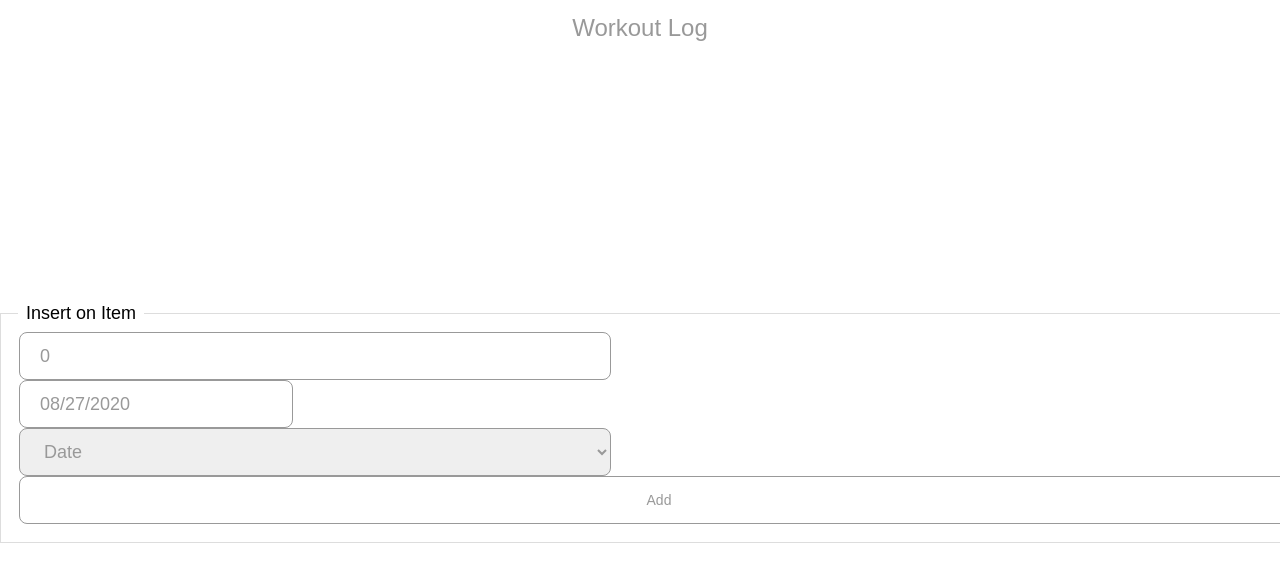
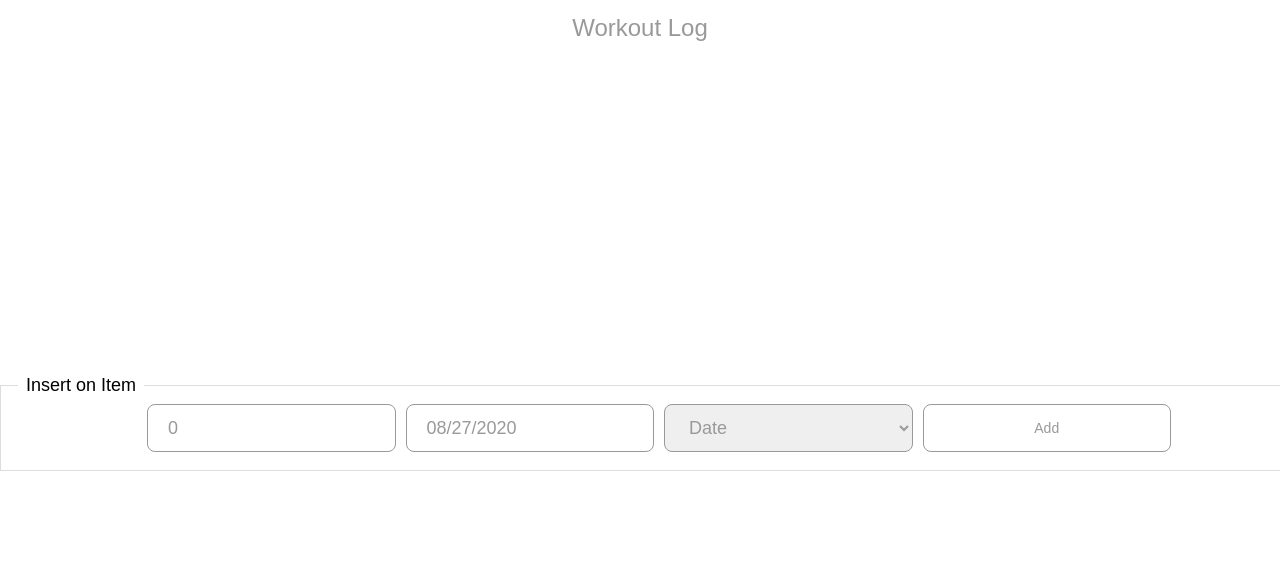
Before and after one commit to otavio-sanchez/workout, a React app: page / in a window 1280 px wide. Shown: the top 582 px of the page. Built offline with nearby package versions, Linux system fonts and the light colour scheme.

Commit message:
feature/ grid

```diff
--- /dev/null
+++ b/src/components/grid/Col/index.tsx
@@ -0,0 +1,9 @@
+import * as React from 'react';
+import { ColContent } from './style';
+import { Props } from './types';
+
+const Col = ({ children, align }: Props): JSX.Element => {
+    return <ColContent align={align}>{children}</ColContent>;
+};
+
+export default Col;
--- /dev/null
+++ b/src/components/grid/Col/style/index.ts
@@ -0,0 +1,9 @@
+import styled from 'styled-components';
+
+const ColContent = styled.div<{ align?: string }>`
+    position: relative;
+    display: flex;
+    ${({ align }): string => (align ? `justify-content: ${align};` : '')}
+`;
+
+export { ColContent };
--- /dev/null
+++ b/src/components/grid/Col/types.ts
@@ -0,0 +1,4 @@
+export interface Props {
+    children: JSX.Element | JSX.Element[];
+    align?: string;
+}
--- /dev/null
+++ b/src/components/grid/Container/index.tsx
@@ -0,0 +1,13 @@
+import * as React from 'react';
+import { ContainerContent } from './style';
+import { Props } from './types';
+
+const Container = ({ children, maxWidth, alternative }: Props): JSX.Element => {
+    return (
+        <ContainerContent alternative={alternative} maxWidth={maxWidth}>
+            {children}
+        </ContainerContent>
+    );
+};
+
+export default Container;
--- /dev/null
+++ b/src/components/grid/Container/style/index.ts
@@ -0,0 +1,13 @@
+import styled from 'styled-components';
+import sizes from '../../../../assets/theme/sizes';
+
+const ContainerContent = styled.section<{ maxWidth?: number | string; alternative?: boolean }>`
+    position: relative;
+    display: block;
+    max-width: ${sizes.container.maxWidth}px;
+    width: ${({ alternative }): string => (alternative ? '100%' : '80vw')};
+    margin: auto;
+    ${({ maxWidth }): string => (maxWidth ? `max-width: ${maxWidth}px;` : '')}
+`;
+
+export { ContainerContent };
--- /dev/null
+++ b/src/components/grid/Container/types.ts
@@ -0,0 +1,5 @@
+export interface Props {
+    children: JSX.Element | JSX.Element[];
+    maxWidth?: number | string;
+    alternative?: boolean;
+}
--- /dev/null
+++ b/src/components/grid/Row/index.tsx
@@ -0,0 +1,30 @@
+import * as React from 'react';
+import { RowContent } from './style';
+import { Props } from './types';
+
+const Row = ({
+    children,
+    columnsDesktop,
+    columnsTablet,
+    columnsMobile,
+    spacingRow,
+    gridTemplateColumns,
+    spacingColumn,
+    style,
+}: Props): JSX.Element => {
+    return (
+        <RowContent
+            columnsDesktop={columnsDesktop}
+            columnsTablet={columnsTablet}
+            columnsMobile={columnsMobile}
+            spacingRow={spacingRow}
+            gridTemplateColumns={gridTemplateColumns}
+            spacingColumn={spacingColumn}
+            style={style}
+        >
+            {children}
+        </RowContent>
+    );
+};
+
+export default Row;
--- /dev/null
+++ b/src/components/grid/Row/style/index.ts
@@ -0,0 +1,50 @@
+import styled from 'styled-components';
+import sizes from '../../../../assets/theme/sizes';
+
+const generateColumns = (collumns: number, concatenated = ''): string => {
+    const count = collumns - 1;
+    if (collumns === 0) {
+        return concatenated;
+    }
+
+    return generateColumns(count, `${concatenated} 1fr`);
+};
+
+const RowContent = styled.div<{
+    columnsDesktop?: number;
+    columnsTablet?: number;
+    columnsMobile?: number;
+    spacingRow?: number;
+    gridTemplateColumns?: string;
+    spacingColumn?: number;
+}>`
+  width: 100%;
+  position: relative;
+  display: grid;
+  grid-column-gap: 10px;
+  align-items: start;
+  ${({ gridTemplateColumns }): string => gridTemplateColumns && `grid-template-columns: ${gridTemplateColumns};`}
+  grid-row-gap: ${({ spacingRow }): string => (spacingRow ? `${spacingRow}px` : '10px')};
+  grid-column-gap: ${({ spacingColumn }): string => (spacingColumn ? `${spacingColumn}px` : '10px')};
+  ${({ columnsDesktop }): string =>
+      columnsDesktop
+          ? `@media (min-width: ${sizes.screen.desktopWidth + 1}px) {
+      grid-template-columns: ${generateColumns(columnsDesktop)};
+  }`
+          : ''}
+
+  ${({ columnsTablet }): string =>
+      columnsTablet
+          ? `@media (min-width: ${sizes.screen.tabletWidth + 1}px) and (max-width: ${sizes.screen.desktopWidth + 1}px) {
+      grid-template-columns: ${generateColumns(columnsTablet)};
+  }`
+          : ''}
+  ${({ columnsMobile }): string =>
+      columnsMobile
+          ? `@media (max-width: ${sizes.screen.tabletWidth + 1}px) {
+      grid-template-columns: ${generateColumns(columnsMobile)};
+  }`
+          : ''}
+`;
+
+export { RowContent };
--- /dev/null
+++ b/src/components/grid/Row/types.ts
@@ -0,0 +1,10 @@
+export interface Props {
+    children: JSX.Element | JSX.Element[];
+    columnsDesktop?: number;
+    columnsTablet?: number;
+    columnsMobile?: number;
+    spacingRow?: number;
+    gridTemplateColumns?: string;
+    spacingColumn?: number;
+    style?: any;
+}
--- /dev/null
+++ b/src/components/grid/index.ts
@@ -0,0 +1,5 @@
+import Col from './Col';
+import Row from './Row';
+import Container from './Container';
+
+export { Col, Row, Container };
--- a/src/screens/Home/index.tsx
+++ b/src/screens/Home/index.tsx
@@ -6,22 +6,30 @@ import {
   Datepicker,
   Select,
 } from "../../components/form";
+import { Col, Container, Row } from "../../components/grid";
 
 const Home = (): JSX.Element => {
   return (
     <Form title="Insert on Item">
+      <Container>
+        <Row columnsDesktop={4} columnsTablet={1} columnsMobile={1}>
+          <Col>
             <TextInput
               name="time"
               type="number"
               value={"0"}
               onChange={(value) => console.log(value)}
             />
+          </Col>
+          <Col>
             <Datepicker
               onChange={(date: any) => {
                 console.log(date);
               }}
               name="date"
             />
+          </Col>
+          <Col>
             <Select
               name="activities"
               onClick={(value) => {
@@ -34,7 +42,12 @@ const Home = (): JSX.Element => {
                 },
               ]}
             />
+          </Col>
+          <Col>
             <Button onClick={() => {}} text={"Add"} />
+          </Col>
+        </Row>
+      </Container>
     </Form>
   );
 };
```
Lines whose indentation alone changed are shown as unchanged.
